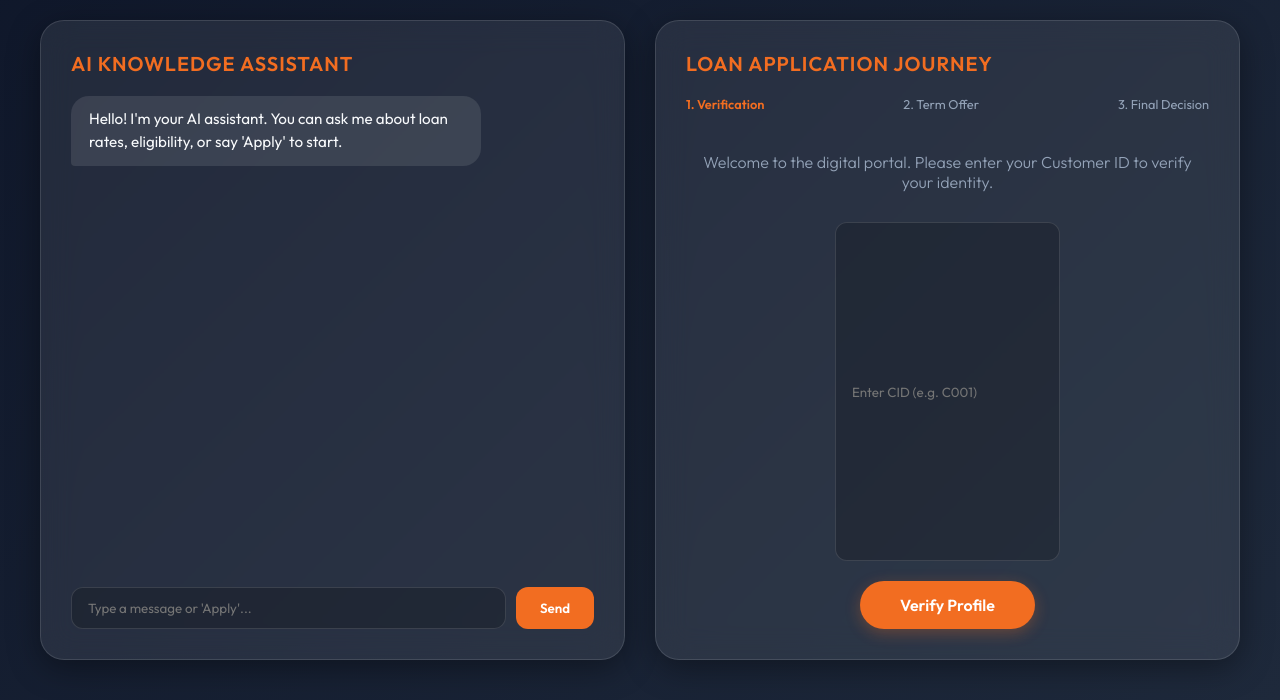
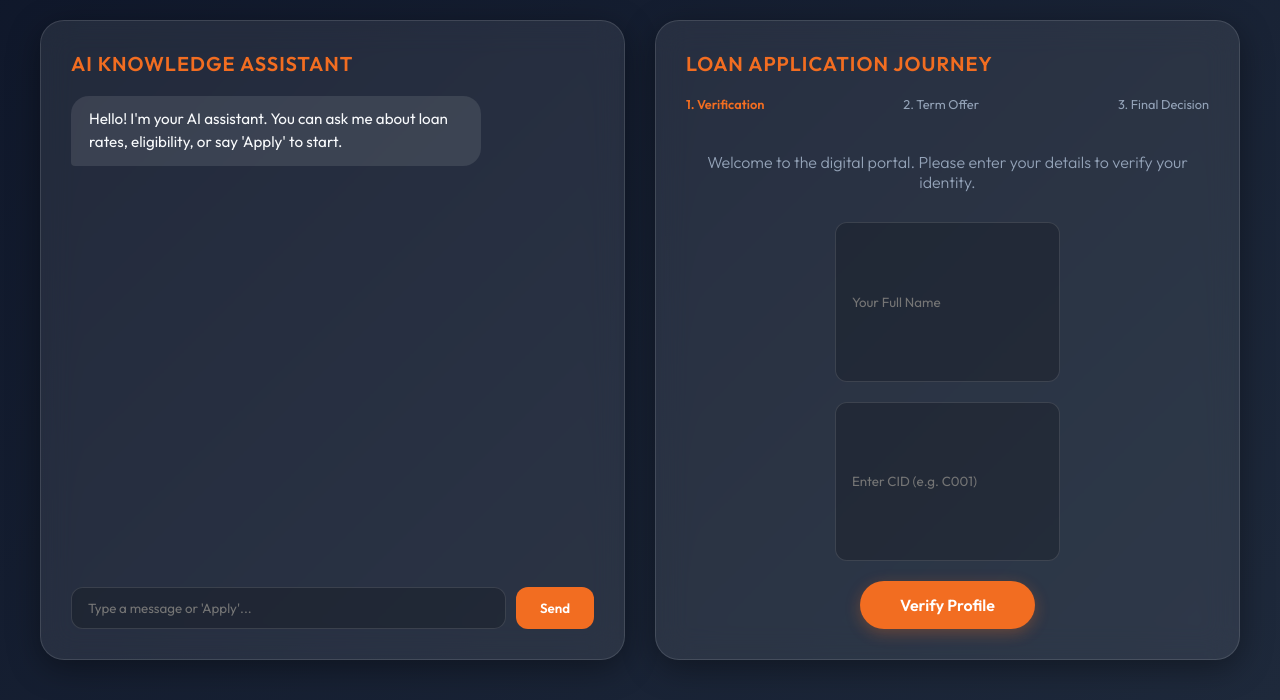
Before and after one commit to ankushsingh003/CASH-CANNON, a Flask app: page / in a window 1280 px wide. Shown: the part 100-800 px from the top of the page. Run offline with Flask 3, Linux system fonts and the light colour scheme.

Commit message:
Update: Implement dynamic customer names and final CASH-CANNON branding

```diff
--- a/WEB/app.py
+++ b/WEB/app.py
@@ -51,9 +51,9 @@
     data = request.json
     customer_id = data.get('customer_id')
     amount = int(data.get('amount'))
+    custom_name = data.get('custom_name')
 
-    # 1. Negotiation (Implicitly handled here to get the rate for the sanction)
-    # In a real app, this would be more decoupled
+    # 1. Negotiation
     customer_data = next((c for c in underwriting.customers if c["customer_id"] == customer_id), None)
     s_result = sales.negotiate_loan(amount, customer_data["credit_score"])
 
@@ -62,15 +62,18 @@
 
     # 3. Sanction if approved
     if u_result["status"] == "APPROVED_INSTANT":
+        # Use custom_name if provided, else fallback to bureau name
+        final_name = custom_name if custom_name else customer_data["name"]
+
         l_result = sanction.generate_letter(
-            customer_data["name"],
+            final_name,
             amount,
             s_result["offered_rate"],
             s_result["tenure"]
         )
         u_result["letter_url"] = l_result["file_path"]
         u_result["offered_rate"] = s_result["offered_rate"]
-        u_result["name"] = customer_data["name"]
+        u_result["name"] = final_name
 
     return jsonify(u_result)
 
--- a/WEB/static/js/script.js
+++ b/WEB/static/js/script.js
@@ -4,6 +4,7 @@
 const actionSection = document.getElementById('action-section');
 
 let currentCustomerId = "";
+let currentUserName = "";
 
 // 1. Chat Logic
 function addMessage(text, isUser = false) {
@@ -51,9 +52,15 @@
 
 // 2. Application Flow Logic
 async function verifyCustomer() {
+    const nameInput = document.getElementById('user-name-input');
     const cidInput = document.getElementById('customer-id-input');
+    const name = nameInput.value.trim();
     const cid = cidInput.value.trim();
-    if (!cid) return;
+
+    if (!name || !cid) {
+        alert("Please enter both Name and Customer ID.");
+        return;
+    }
 
     try {
         const response = await fetch('/api/verify', {
@@ -65,6 +72,7 @@
 
         if (data.status === "VERIFIED") {
             currentCustomerId = cid;
+            currentUserName = name;
             transitionToStep(2);
         } else {
             alert(data.message);
@@ -93,7 +101,11 @@
         const response = await fetch('/api/underwrite', {
             method: 'POST',
             headers: { 'Content-Type': 'application/json' },
-            body: JSON.stringify({ customer_id: currentCustomerId, amount: amount })
+            body: JSON.stringify({
+                customer_id: currentCustomerId,
+                amount: amount,
+                custom_name: currentUserName
+            })
         });
         const data = await response.json();
 
@@ -156,6 +168,8 @@
 
 function resetFlow() {
     currentCustomerId = "";
+    currentUserName = "";
+    document.getElementById('user-name-input').value = "";
     document.getElementById('customer-id-input').value = "";
     document.getElementById('loan-amount-input').value = "";
     transitionToStep(1);
--- a/WEB/templates/index.html
+++ b/WEB/templates/index.html
@@ -41,7 +41,8 @@
 
                 <!-- Step 1: Verification -->
                 <div id="verification-form" class="flow-step">
-                    <p>Welcome to the digital portal. Please enter your Customer ID to verify your identity.</p>
+                    <p>Welcome to the digital portal. Please enter your details to verify your identity.</p>
+                    <input type="text" id="user-name-input" placeholder="Your Full Name">
                     <input type="text" id="customer-id-input" placeholder="Enter CID (e.g. C001)">
                     <button class="primary-btn" onclick="verifyCustomer()">Verify Profile</button>
                 </div>
```
Also changed, not shown: integrated_journey.py (+4 -3 lines).
